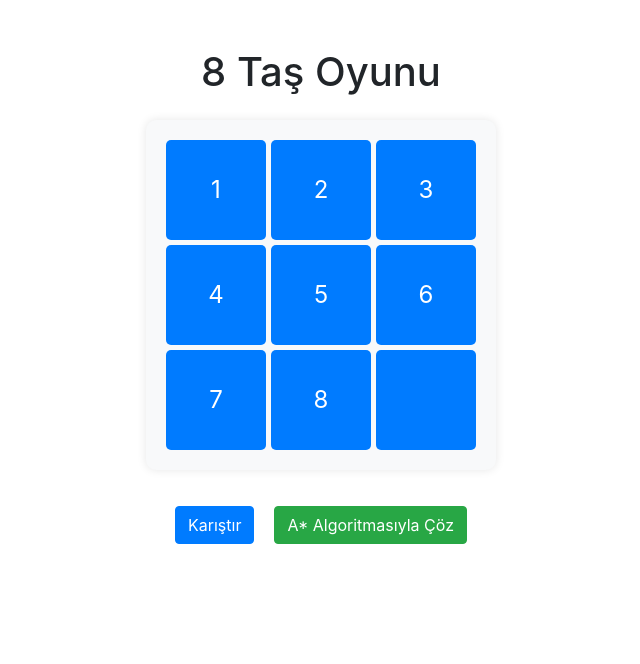
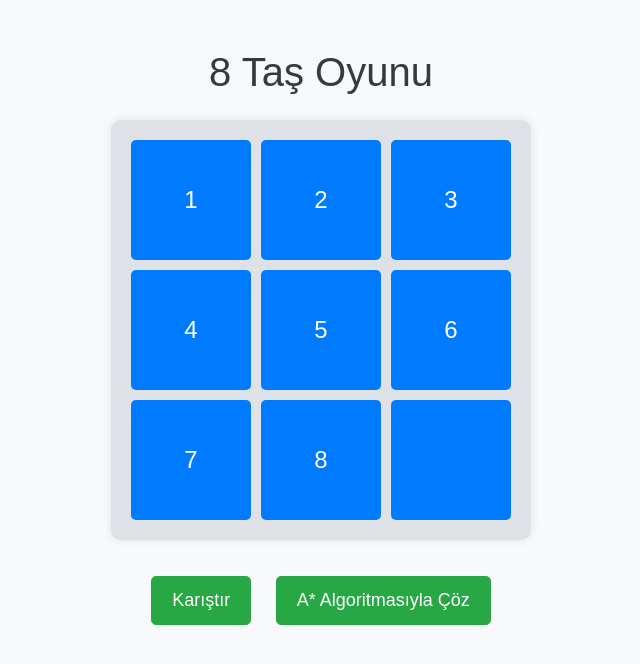
Before and after one commit to firatkaanbitmez/yapay-zeka, a plain HTML site: page 8tasOyunu_AyildizAlgoritmasi/index.html in a window 1280 px wide. Shown: the whole page, without its empty margins (319-959 px from the left). Drawn offline with nearby package versions, Linux system fonts and the light colour scheme.

Commit message:
Tasarım tamam

```diff
--- a/8tasOyunu_AyildizAlgoritmasi/script.js
+++ b/8tasOyunu_AyildizAlgoritmasi/script.js
@@ -21,6 +21,7 @@ $(document).ready(function () {
     $('#shuffleButton').click(function () {
         shuffle(numbers);
         renderBoard();
+        $('#solutionInfo').html('');
     });
 
     // A* Algoritması ile çözme butonuna tıklama olayını ekle
--- a/8tasOyunu_AyildizAlgoritmasi/styles.css
+++ b/8tasOyunu_AyildizAlgoritmasi/styles.css
@@ -1,23 +1,38 @@
-.container {
-    display: flex;
-    flex-direction: column;
-    align-items: center;
-    margin-top: 50px;
+/* Global Styles */
+body {
+    font-family: Arial, sans-serif;
+    background-color: #f8f9fa;
+    color: #343a40;
 }
 
+.container {
+    max-width: 450px;
+    margin: 50px auto;
+    padding: 0 15px;
+}
+
+.text-center {
+    text-align: center;
+}
+
+.mt-3 {
+    margin-top: 15px;
+}
+
+/* Board Styles */
 .eightstone-board {
     display: grid;
-    grid-template-columns: repeat(3, 100px);
-    grid-gap: 5px;
-    background-color: #f8f9fa;
+    grid-template-columns: repeat(3, 120px);
+    grid-gap: 10px;
+    background-color: #dee2e6;
     padding: 20px;
     border-radius: 10px;
     box-shadow: 0 0 10px rgba(0, 0, 0, 0.1);
 }
 
 .tile {
-    width: 100px;
-    height: 100px;
+    width: 100%;
+    height: 120px;
     background-color: #007bff;
     color: #fff;
     display: flex;
@@ -27,32 +42,37 @@
     cursor: pointer;
     border-radius: 5px;
     transition: background-color 0.3s ease;
+    border: 2px solid transparent;
 }
 
 .tile:hover {
     background-color: #0056b3;
 }
 
+/* Button Styles */
 .button-container {
-    display: flex;
-    justify-content: center;
+    text-align: center;
     margin-top: 20px;
 }
 
-button {
+.button-container button {
     margin: 0 10px;
     padding: 10px 20px;
     font-size: 18px;
     border-radius: 5px;
     cursor: pointer;
     transition: background-color 0.3s ease;
-}
-
-button:hover {
-    background-color: #6c757d;
+    background-color: #28a745;
+    border-color: #28a745;
     color: #fff;
 }
 
+.button-container button:hover {
+    background-color: #218838;
+    border-color: #218838;
+}
+
+/* Solution Info Styles */
 #solutionInfo {
     margin-top: 20px;
     font-size: 16px;
@@ -61,32 +81,30 @@ button:hover {
 
 .solution-tree {
     margin-top: 20px;
-    width: 100%;
     overflow-x: auto;
 }
 
 .node-details {
-    display: flex;
-    align-items: center;
+    margin-top: 20px;
 }
 
 .node-details table {
+    width: 100%;
     border-collapse: collapse;
 }
 
+.node-details th,
 .node-details td {
-    border: 1px solid #ddd;
-    padding: 8px;
+    padding: 10px;
     text-align: center;
+    border: 1px solid #dee2e6;
+}
+
+.node-details th {
+    background-color: #007bff;
+    color: #fff;
 }
 
 .node-details tr:nth-child(even) {
-    background-color: #f2f2f2;
+    background-color: #f8f9fa;
 }
-
-.node-details th {
-    padding-top: 12px;
-    padding-bottom: 12px;
-    background-color: #4CAF50;
-    color: white;
-}
```
Also changed, not shown: 8tasOyunu_AyildizAlgoritmasi/index.html (+0 -1 lines).
